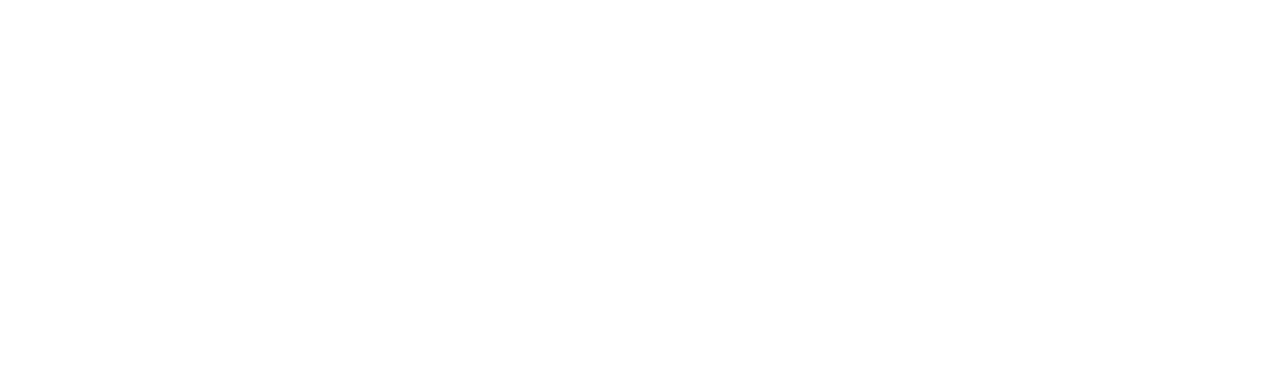
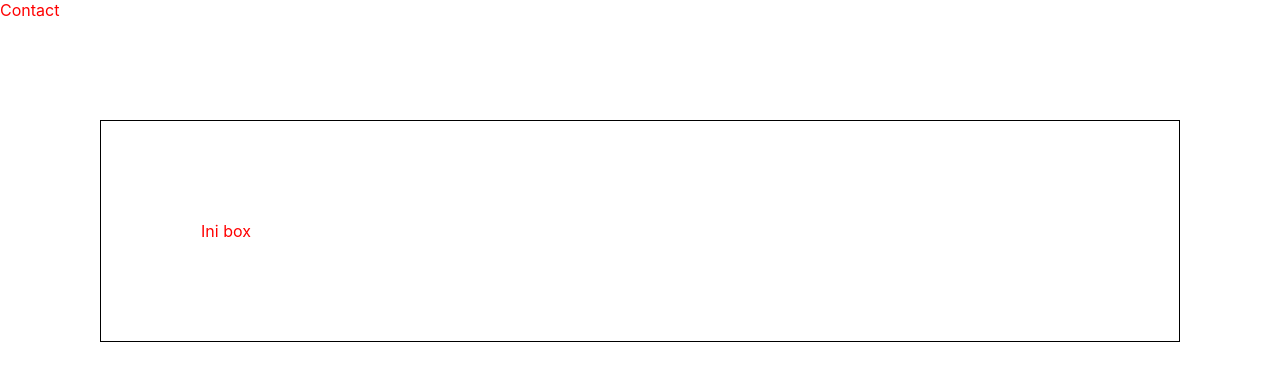
Before and after one commit to WendyYanto/web-programming-lesson-archive, a React (Create React App) app in the folder learn-table-sort/: page /contact in a window 1280 px wide. Before the commit this address had no page. Shown: the top 380 px of the page. Built offline with nearby package versions, Linux system fonts and the light colour scheme.

Commit message:
session 24

```diff
--- a/learn-table-sort/src/App.css
+++ b/learn-table-sort/src/App.css
@@ -1,4 +1,4 @@
-.App {
+/* .App {
   text-align: center;
 }
 
@@ -35,4 +35,4 @@
   to {
     transform: rotate(360deg);
   }
-}
+} */
--- a/learn-table-sort/src/App.js
+++ b/learn-table-sort/src/App.js
@@ -3,6 +3,8 @@
 
 import Home from "./pages/home"
 import About from "./pages/about"
+import Contact from './pages/contact';
+import Profile from './pages/profile';
 
 function App() {
   return (
@@ -10,6 +12,8 @@
       <Routes>
         <Route path="/about-me" element={<About />} />
         <Route path="/" element={<Home />} />
+        <Route path="/contact" element={<Contact />} />
+        <Route path="/profile/:username/photo/:photoName" element={<Profile />} />
       </Routes>
     </div>
   );
--- a/learn-table-sort/src/pages/about/index.js
+++ b/learn-table-sort/src/pages/about/index.js
@@ -1,5 +1,12 @@
+import { Link } from 'react-router-dom'
+
 function About() {
-  return <div>About</div>
+  return (
+    <div>
+      <div>About</div>
+      <Link to="/">Home</Link>
+    </div>
+  )
 }
 
 export default About
--- /dev/null
+++ b/learn-table-sort/src/pages/contact/index.css
@@ -0,0 +1,18 @@
+.contact {
+  color: red;
+}
+
+.contact-title {
+  margin: 0 auto;
+}
+
+.contact-container {
+  border: 1px solid black;
+  /* max-width: 300px; */
+  padding: 100px;
+  margin: 100px;
+}
+
+.contact-box {
+
+}
--- /dev/null
+++ b/learn-table-sort/src/pages/contact/index.js
@@ -0,0 +1,25 @@
+import { Link, useNavigate } from 'react-router-dom'
+
+import './index.css'
+
+function Contact() {
+  const navigate = useNavigate()
+
+  function goToHome() {
+    navigate('/')
+  }
+
+  return (
+    <div className='contact'>
+      <div className='contact-title'>Contact</div>
+      <div className='contact-container'>
+        <div className='contact-box'>
+          Ini box
+        </div>
+      </div>
+      {/* <button onClick={() => goToHome()}>Go To Home</button> */}
+    </div>
+  )
+}
+
+export default Contact
--- a/learn-table-sort/src/pages/home/index.js
+++ b/learn-table-sort/src/pages/home/index.js
@@ -1,10 +1,22 @@
-import Table from "../../components/Table"
+import Table from '../../components/Table'
+import { Link, useNavigate } from 'react-router-dom'
 
 function Home() {
+  const navigate = useNavigate()
+
+  function goToContact() {
+    navigate('/contact')
+  }
+
   return (
     <div>
       <h1>React Sort Table</h1>
+      <div>
+        <Link to="/about-me">To About</Link>
+      </div>
       <Table />
+      <button onClick={() => goToContact()}>Go To Contact</button>
+      <button onClick={goToContact}>Go To Contact</button>
     </div>
   )
 }
--- /dev/null
+++ b/learn-table-sort/src/pages/profile/index.js
@@ -0,0 +1,21 @@
+import { Link, useParams, useSearchParams } from 'react-router-dom'
+
+function Profile() {
+  const params = useParams()
+  const [searchParams, setSearchParams] = useSearchParams()
+
+  const username = params.username
+  const photoName = params.photoName
+
+  const colorValue = searchParams.get('color')
+
+  return (
+    <div style={{'color': colorValue}}>
+      <Link to="/">Home</Link>
+      <p>Profile page of {username}</p>
+      <p>Photo: {photoName}</p>
+    </div>
+  )
+}
+
+export default Profile
```
